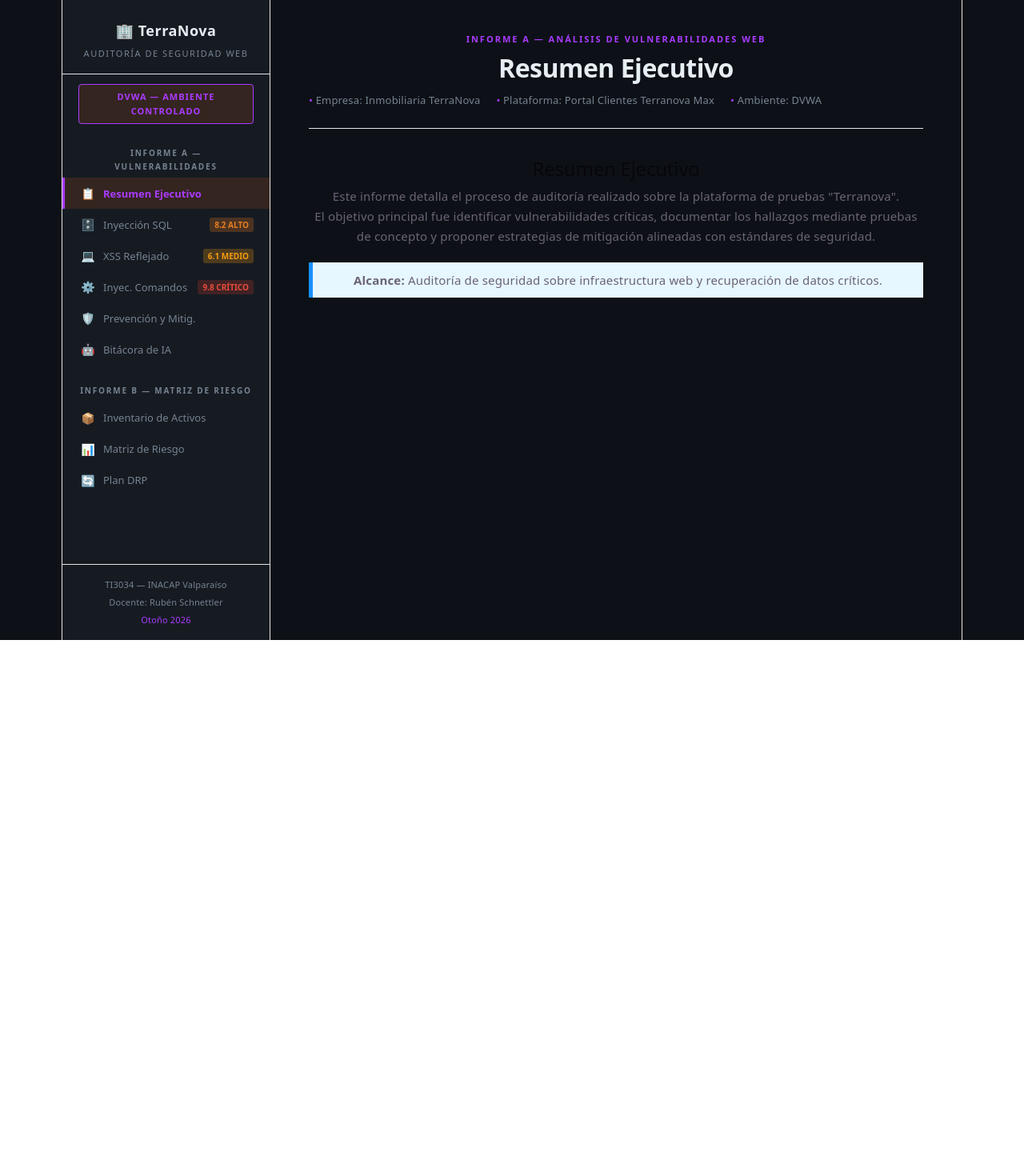
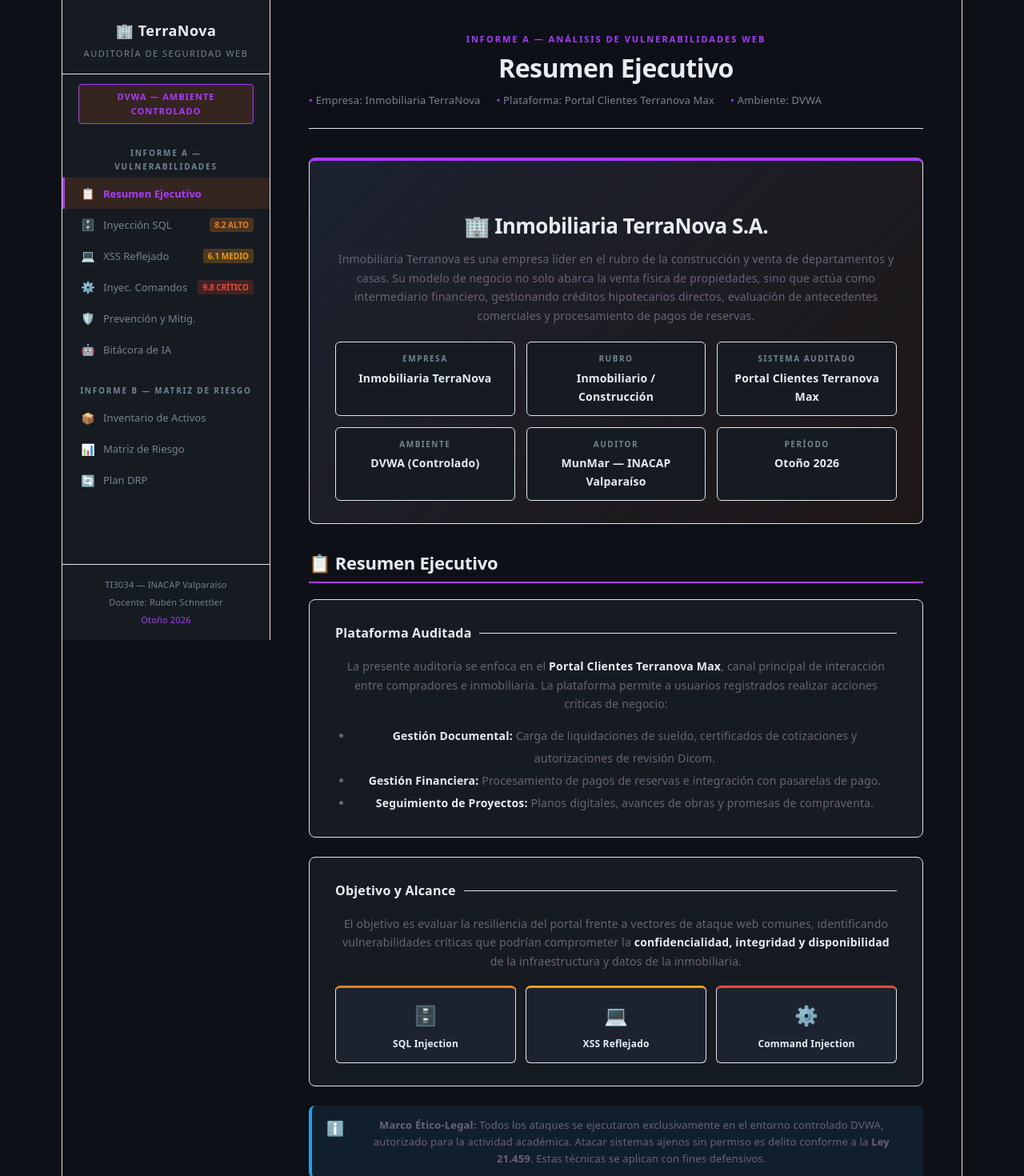
Before and after one commit to mariamunoz0507/auditoria_munmar, a React (Vite) app: page / in a window 1280 px wide. Shown: the top 1470 px of the page at 80% size. Before the commit the page ends 800 px from the top, so only its background shows below. Built offline with nearby package versions, Linux system fonts and the light colour scheme.

Commit message:
feat(resumen): resumen ejecutivo con metadata TerraNova

```diff
--- a/src/components/resumen.tsx
+++ b/src/components/resumen.tsx
@@ -1,13 +1,111 @@
 // src/components/resumen.tsx
 export const Resumen = () => {
   return (
-    <section>
-      <h2>Resumen Ejecutivo</h2>
-      <p>Este informe detalla el proceso de auditoría realizado sobre la plataforma de pruebas "Terranova".</p>
-      <p>El objetivo principal fue identificar vulnerabilidades críticas, documentar los hallazgos mediante pruebas de concepto y proponer estrategias de mitigación alineadas con estándares de seguridad.</p>
-      <div style={{ marginTop: '20px', padding: '10px', backgroundColor: '#e6f7ff', borderLeft: '5px solid #1890ff' }}>
-        <strong>Alcance:</strong> Auditoría de seguridad sobre infraestructura web y recuperación de datos críticos.
+    <div>
+      <div className="summary-header">
+        <h1>🏢 Inmobiliaria TerraNova S.A.</h1>
+        <p>
+          Inmobiliaria Terranova es una empresa líder en el rubro de la construcción y venta de
+          departamentos y casas. Su modelo de negocio no solo abarca la venta física de propiedades,
+          sino que actúa como intermediario financiero, gestionando créditos hipotecarios directos,
+          evaluación de antecedentes comerciales y procesamiento de pagos de reservas.
+        </p>
+        <div className="meta-grid">
+          <div className="meta-item">
+            <div className="meta-key">Empresa</div>
+            <div className="meta-val">Inmobiliaria TerraNova</div>
+          </div>
+          <div className="meta-item">
+            <div className="meta-key">Rubro</div>
+            <div className="meta-val">Inmobiliario / Construcción</div>
+          </div>
+          <div className="meta-item">
+            <div className="meta-key">Sistema Auditado</div>
+            <div className="meta-val">Portal Clientes Terranova Max</div>
+          </div>
+          <div className="meta-item">
+            <div className="meta-key">Ambiente</div>
+            <div className="meta-val">DVWA (Controlado)</div>
+          </div>
+          <div className="meta-item">
+            <div className="meta-key">Auditor</div>
+            <div className="meta-val">MunMar — INACAP Valparaíso</div>
+          </div>
+          <div className="meta-item">
+            <div className="meta-key">Período</div>
+            <div className="meta-val">Otoño 2026</div>
+          </div>
+        </div>
       </div>
-    </section>
+
+      <h2 className="section-title">📋 Resumen Ejecutivo</h2>
+
+      <div className="card">
+        <div className="card-title">Plataforma Auditada</div>
+        <p style={{ color: 'var(--text)', fontSize: 14, lineHeight: 1.7 }}>
+          La presente auditoría se enfoca en el{' '}
+          <strong style={{ color: 'var(--text-head)' }}>Portal Clientes Terranova Max</strong>,
+          canal principal de interacción entre compradores e inmobiliaria. La plataforma permite
+          a usuarios registrados realizar acciones críticas de negocio:
+        </p>
+        <ul style={{ marginTop: 14, paddingLeft: 22, color: 'var(--text)', fontSize: 14, lineHeight: 2 }}>
+          <li>
+            <strong style={{ color: 'var(--text-head)' }}>Gestión Documental:</strong> Carga de
+            liquidaciones de sueldo, certificados de cotizaciones y autorizaciones de revisión Dicom.
+          </li>
+          <li>
+            <strong style={{ color: 'var(--text-head)' }}>Gestión Financiera:</strong> Procesamiento
+            de pagos de reservas e integración con pasarelas de pago.
+          </li>
+          <li>
+            <strong style={{ color: 'var(--text-head)' }}>Seguimiento de Proyectos:</strong> Planos
+            digitales, avances de obras y promesas de compraventa.
+          </li>
+        </ul>
+      </div>
+
+      <div className="card">
+        <div className="card-title">Objetivo y Alcance</div>
+        <p style={{ color: 'var(--text)', fontSize: 14, lineHeight: 1.7 }}>
+          El objetivo es evaluar la resiliencia del portal frente a vectores de ataque web comunes,
+          identificando vulnerabilidades críticas que podrían comprometer la{' '}
+          <strong style={{ color: 'var(--text-head)' }}>
+            confidencialidad, integridad y disponibilidad
+          </strong>{' '}
+          de la infraestructura y datos de la inmobiliaria.
+        </p>
+        <div style={{ display: 'grid', gridTemplateColumns: 'repeat(3,1fr)', gap: 12, marginTop: 18 }}>
+          {[
+            { label: 'SQL Injection',     icon: '🗄️', color: '#e67e22' },
+            { label: 'XSS Reflejado',     icon: '💻', color: '#f39c12' },
+            { label: 'Command Injection', icon: '⚙️', color: '#e74c3c' },
+          ].map(a => (
+            <div key={a.label} style={{
+              background: 'var(--bg-card2)',
+              border: '1px solid var(--border)',
+              borderTop: `3px solid ${a.color}`,
+              borderRadius: 6,
+              padding: '14px 16px',
+              textAlign: 'center',
+            }}>
+              <div style={{ fontSize: 24 }}>{a.icon}</div>
+              <div style={{ fontSize: 12, fontWeight: 700, color: 'var(--text-head)', marginTop: 6 }}>
+                {a.label}
+              </div>
+            </div>
+          ))}
+        </div>
+      </div>
+
+      <div className="alert-box info">
+        <span className="alert-icon">ℹ️</span>
+        <div>
+          <strong>Marco Ético-Legal:</strong> Todos los ataques se ejecutaron exclusivamente en el
+          entorno controlado DVWA, autorizado para la actividad académica. Atacar sistemas ajenos
+          sin permiso es delito conforme a la <strong>Ley 21.459</strong>. Estas técnicas se
+          aplican con fines defensivos.
+        </div>
+      </div>
+    </div>
   );
 };
```
